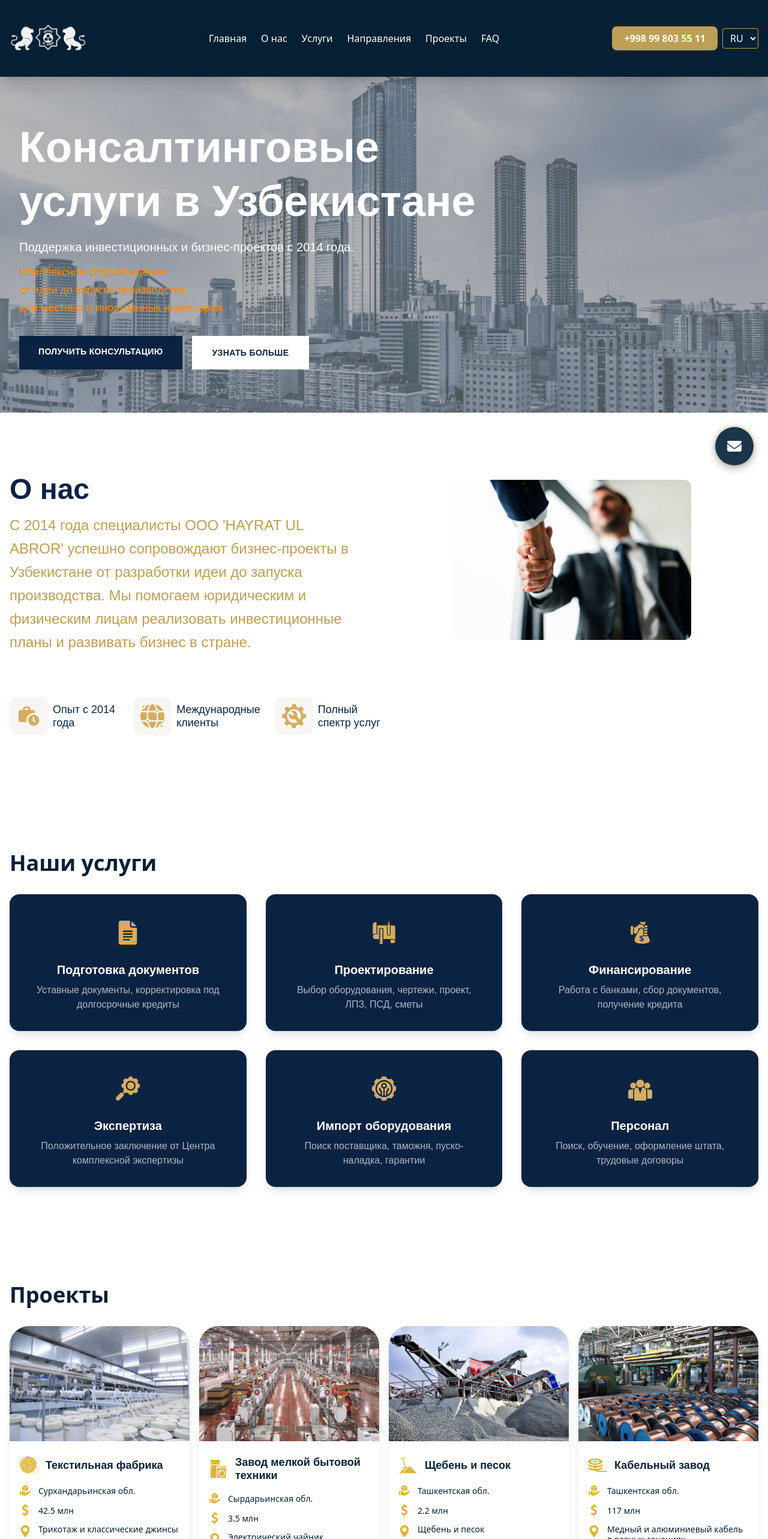
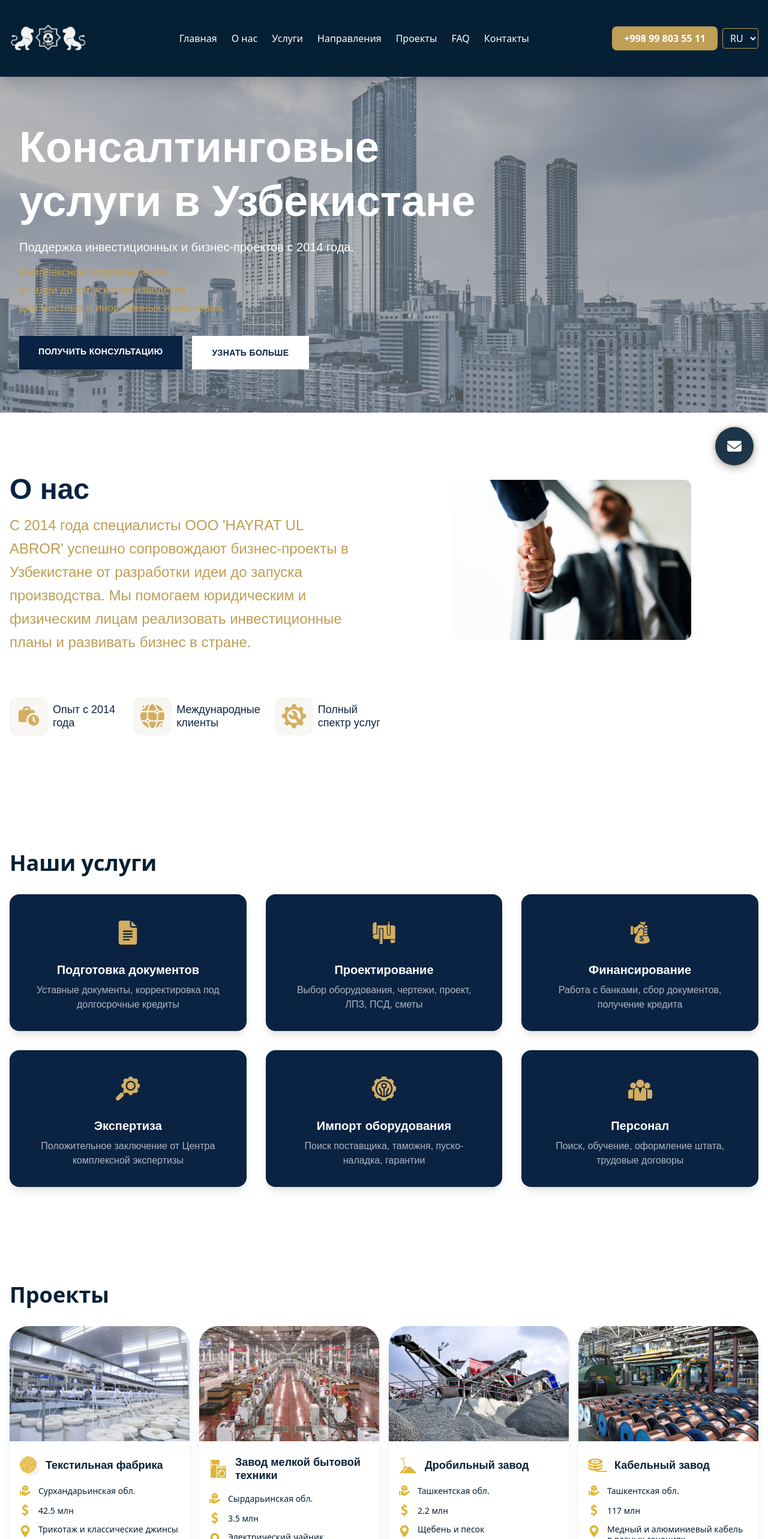
Before and after one commit to muhammadaa1i/H-Abror, a React (Vite) app: page / in a window 1280 px wide. Shown: the top 2566 px of the page at 60% size. Built offline with nearby package versions, Linux system fonts and the light colour scheme.

Commit message:
crushing plant

```diff
--- a/src/components/Contacts.tsx
+++ b/src/components/Contacts.tsx
@@ -20,15 +20,16 @@ const Contacts: React.FC = () => {
               <a href={`tel:${t('contacts.phone').replace(/\s+/g, '')}`} className="block font-bold text-lg md:text-xl xl:text-2xl 2xl:text-3xl hover:text-[#bf9e55] transition-colors">{t('contacts.phone')}</a>
             </div>
           </div>
-          <div className="flex-[2] w-full flex justify-center items-center">
-            <div className="w-full max-w-2xl aspect-[16/9] rounded-xl overflow-hidden shadow-inner border-0">
+          <div className="flex-1 lg:flex-[2] w-full flex justify-center items-center">
+            <div className="w-full max-w-2xl aspect-[16/9] min-h-[250px] sm:min-h-[300px] md:min-h-[350px] rounded-xl overflow-hidden shadow-inner border-0">
               <iframe
                 src="https://www.google.com/maps/embed?pb=!1m17!1m12!1m3!1d3003.9995539124507!2d69.66461947604799!3d41.15636107133007!2m3!1f0!2f0!3f0!3m2!1i1024!2i768!4f13.1!3m2!1m1!2zNDHCsDA5JzIyLjkiTiA2OcKwNDAnMDEuOSJF!5e0!3m2!1sru!2s!4v1753251442697!5m2!1sru!2s"
                 title="Google Map Location"
-                className="w-full h-full min-h-[200px] rounded-xl border-0"
+                className="w-full h-full min-h-[250px] sm:min-h-[300px] md:min-h-[350px] rounded-xl border-0"
                 allowFullScreen
                 loading="lazy"
                 referrerPolicy="no-referrer-when-downgrade"
+                style={{ border: 0, width: '100%', height: '100%' }}
               ></iframe>
             </div>
           </div>
--- a/src/components/Header.tsx
+++ b/src/components/Header.tsx
@@ -9,6 +9,7 @@ const navLinks = [
   { label: 'nav.directions', href: '#projects' },
   { label: 'nav.projects', href: '#projects' },
   { label: 'nav.faq', href: '#faq' },
+  { label: 'nav.contacts', href: '#contacts' },
 ];
 
 const Header: React.FC = () => {
--- a/src/components/Hero.tsx
+++ b/src/components/Hero.tsx
@@ -27,7 +27,7 @@ const Hero: React.FC = () => {
           <p className="text-lg md:text-xl text-white mb-3 font-normal leading-relaxed" style={{ fontFamily: 'Montserrat, sans-serif' }}>
             {t('header.subtitle')}
           </p>
-          <div className="text-base md:text-lg text-[#ff8c00] font-medium mb-8 leading-relaxed" style={{ fontFamily: 'Montserrat, sans-serif' }}>
+          <div className="text-base md:text-lg text-[#bf9e55] font-medium mb-8 leading-relaxed" style={{ fontFamily: 'Montserrat, sans-serif' }}>
             <div className="block">{t('header.desc_line1')}</div>
             <div className="block">{t('header.desc_line2')}</div>
             <div className="block">{t('header.desc_line3')}</div>
--- a/src/components/Projects.tsx
+++ b/src/components/Projects.tsx
@@ -36,8 +36,8 @@ const Projects: React.FC = () => {
     { img: m3, icon: f3, title: t('projects.crushed'), desc: t('projects.crushed_desc'), location: t('projects.location_tashkent'), region: formatRegionValue(2.2) },
     { img: m4, icon: f4, title: t('projects.cable'), desc: t('projects.cable_desc'), location: t('projects.location_tashkent'), region: formatRegionValue(117) },
     { img: u2, icon: f5, title: t('projects.agro'), desc: t('projects.agro_desc'), location: t('projects.location_jizzakh'), region: formatRegionValue(38.4) },
-    { img: u7, icon: u6, title: t('projects.amusement'), desc: t('projects.amusement_desc'), location: t('projects.location_tashkent'), region: formatRegionValue(120) },
-    { img: u3, icon: u5, title: t('projects.ecotourism'), desc: t('projects.ecotourism_desc'), location: t('projects.location_tashkent'), region: formatRegionValue(60) },
+    { img: u7, icon: u6, title: t('projects.amusement'), desc: t('projects.amusement_desc'), location: t('projects.location_tashkent'), region: formatRegionValue(120, true) },
+    { img: u3, icon: u5, title: t('projects.ecotourism'), desc: t('projects.ecotourism_desc'), location: t('projects.location_tashkent'), region: formatRegionValue(60, true) },
     { img: u11, icon: u1, title: t('projects.export'), desc: t('projects.export_desc'), location: t('projects.location_uzbekistan'), region: formatRegionValue(5.5) },
   ]
 
--- a/src/i18n/en.json
+++ b/src/i18n/en.json
@@ -53,7 +53,7 @@
     "textile_desc": "Knitwear and classic jeans",
     "concrete": "Small household appliance factory",
     "concrete_desc": "Electric kettle, fan, etc.",
-    "crushed": "Crushed stone and sand",
+    "crushed": "Crushing plant",
     "crushed_desc": "Crushed stone and sand",
     "cable": "Cable factory",
     "cable_desc": "Copper and aluminum cable of various cross-sections",
--- a/src/i18n/ru.json
+++ b/src/i18n/ru.json
@@ -50,13 +50,13 @@
     "textile_desc": "Трикотаж и классические джинсы",
     "concrete": "Завод мелкой бытовой техники",
     "concrete_desc": "Электрический чайник, вентилятор и т.д.",
-    "crushed": "Щебень и песок",
+    "crushed": "Дробильный завод",
     "crushed_desc": "Щебень и песок",
     "cable": "Кабельный завод",
     "cable_desc": "Медный и алюминиевый кабель в разных сечениях",
     "agro": "Переработка сельхозпродукции",
     "agro_desc": "Конвекционная сушка, шоковая заморозка, сублимация, завод по производству томатной пасты, калибровка бобовых культур",
-    "amusement": "Развлечений парк",
+    "amusement": "Парк развлечений",
     "amusement_desc": "Аттракционы",
     "ecotourism": "Объекты экотуризма",
     "ecotourism_desc": "Зона отдыха, воздушный шар и багги",
@@ -65,7 +65,7 @@
     "location_surxondaryo": "Сурхандарьинская обл.",
     "location_sirdaryo": "Сырдарьинская обл.",
     "location_tashkent": "Ташкентская обл.",
-    "location_jizzakh": "Жизакская обл.",
+    "location_jizzakh": "Джиззакская обл.",
     "location_uzbekistan": "Узбекистан",
     "region_mln": "${value} млн",
     "region_thousand": "${value} тыс."
--- a/src/i18n/uz.json
+++ b/src/i18n/uz.json
@@ -5,7 +5,7 @@
     "services": "Xizmatlar",
     "projects": "Loyihalar",
     "faq": "FAQ",
-    "contacts": "Kontaktlar",
+    "contacts": "Aloqa",
     "directions": "Yo'nalishlar"
   },
   "header": {
@@ -50,14 +50,14 @@
   "projects": {
     "title": "Loyihalar",
     "textile": "Toʻqimachilik fabrikasi",
-    "textile_desc": "Triko va klassik jinsi",
-    "concrete": "Maishiy texnika ishlab chiqarish zavodi",
+    "textile_desc": "Trikotaj klassik jinsi",
+    "concrete": "Kichik maishiy texnikalar ishlab chiqarish zavodi",
     "concrete_desc": "Elektrik choynak, ventilyator va boshqalar",
     "crushed": "Shagʻal va qum",
     "crushed_desc": "Shagʻal va qum",
     "cable": "Kabel zavodi",
     "cable_desc": "Turli kesimlardagi mis va alyuminiy kabel",
-    "agro": "Qishloq xoʻjaligi mahsulotlarini qayta ishlash",
+    "agro": "Qishloq xoʻjaligi mahsulotlarini qayta ishlash zavodi",
     "agro_desc": "Konvektsion quritish, shok muzlatish, sublimatsiya, tomat pastasi ishlab chiqarish zavodi, dukkakli ekinlarni kalibrlash",
     "amusement": "Koʻngil ochar bogʻ",
     "amusement_desc": "Attraksionlar",
@@ -86,7 +86,7 @@
     "title": "ENG KOʻP SOʻRALADIGAN SAVOLLAR (FAQ)"
   },
   "contacts": {
-    "title": "Kontaktlar",
+    "title": "Aloqa",
     "address": "Toshkent viloyati, Parkent tumani, Krasnogorsk shaharchasi, Oydin MFY, Poletaeva ko'chasi 55",
     "email": "info@hayratulabror.uz",
     "phone": "+998 99 803 55 11"
@@ -99,7 +99,7 @@
     "send": "YUBORISH",
     "sending": "YUBORILMOQDA...",
     "sent": "YUBORILDI!",
-    "title": "Biz bilan bog'lanish",
+    "title": "Aloqa",
     "name": "ISM:",
     "phone": "TELEFON:",
     "message": "XABAR:"
```
